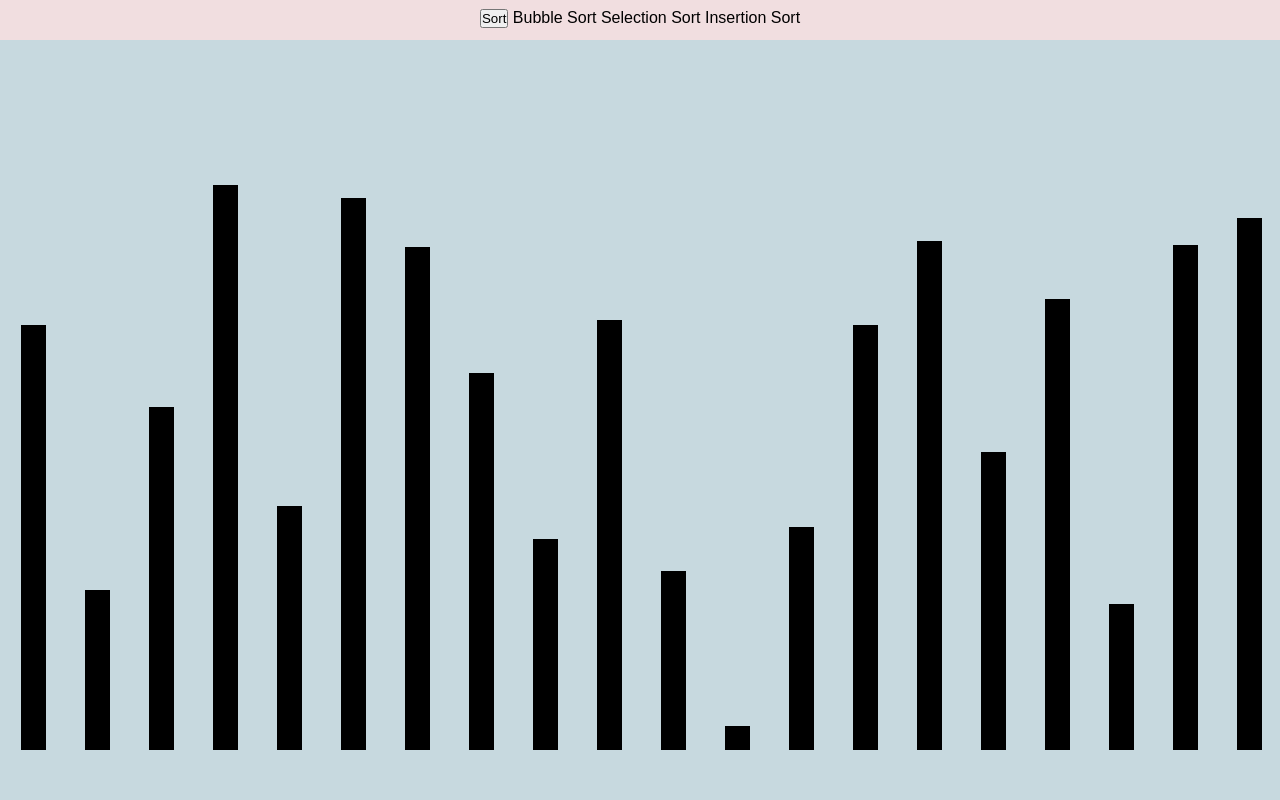
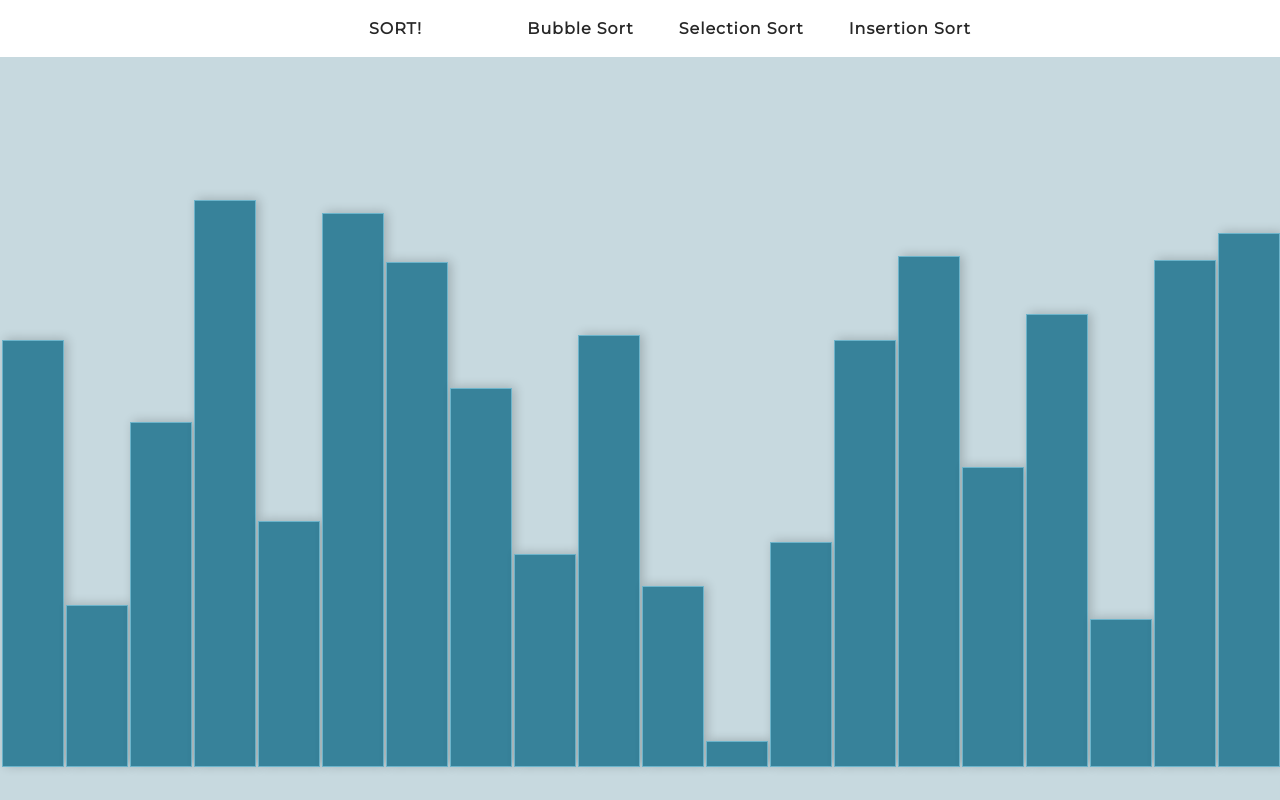
Before and after one commit to EmilS2019/visualized-sorting, a website: page index.html in a window 1280 px wide. Drawn offline with Linux system fonts and the light colour scheme.

Commit message:
Vastly improved visuals

```diff
--- a/css/sass.scss
+++ b/css/sass.scss
@@ -18,7 +18,7 @@ $colors:(
 * {
     padding: 0;
     margin: 0;
-    font-family: Arial, Helvetica, sans-serif;
+    font-family: Montserrat;
 }
 
 body{
@@ -26,27 +26,48 @@ body{
 }
 
 .selectedSortMethod{
-    color:red;
+    color:map-get($colors, Theme-2-hex);
 }
 
 #main-wrap{
 
     #options {
         width: 100%;
-        height:40px;
+        height:57px;
         margin: 0 auto;
         text-align: center;
         justify-content: center;
-        background-color: map-get($colors, Theme-5-hex );
+        // background-color: map-get($colors, Theme-5-hex );
+        background-color: white;
+        font-weight: bold;
+        color:rgb(39, 39, 39);
+        letter-spacing: 0.06em;
 
         .sortContainer{
-
             div, button{
-                margin-top:0.55em;
                 display:inline-block;
             }
+            .sortButton{
+                padding:19px 20px;
+                margin-top:-1px;
 
-            .sortButton{
+                &:hover{
+                    background:map-get($colors, Theme-4-hex);
+                    cursor: pointer;
+                }
+
+                &:active{
+                    background:darken(map-get($colors, Theme-4-hex), 10%);
+                }
+
+                &::selection{
+                    color:inherit
+                }
+            }
+
+            .sort{
+                padding: 20px 80px;
+                font-weight: 800;
 
             }
         }
@@ -55,16 +76,22 @@ body{
     .line-container {
         display: flex;
         flex-wrap: wrap;
+
         justify-content: space-around;
         min-height:710px;
 
         transform: rotate(180deg) scaleX(-1);
 
         .line {
-            width: 25px;
+            flex-grow:1;
+
+            min-width: 9px;
             height: 200px;
             color: transparent;
             margin-left:2px;
+            background:map-get($colors, Theme-2-hex);
+            border: solid 1.5px lighten(map-get($colors, Theme-2-hex), 20%);
+            box-shadow: 3px 1px 10px rgba(0,0,0,00.2);
         }
     }
 }
--- a/index.html
+++ b/index.html
@@ -8,12 +8,13 @@
     <!--<link rel="stylesheet" href="https://stackpath.bootstrapcdn.com/bootstrap/4.3.1/css/bootstrap.min.css" integrity="sha384-ggOyR0iXCbMQv3Xipma34MD+dH/1fQ784/j6cY/iJTQUOhcWr7x9JvoRxT2MZw1T" crossorigin="anonymous">-->
     <link rel="stylesheet" href="./css/sass.css" />
     <link rel="stylesheet" href="https://cdnjs.cloudflare.com/ajax/libs/font-awesome/5.10.2/css/all.css">
+    <link href='https://fonts.googleapis.com/css?family=Montserrat' rel='stylesheet'>
   </head>
   <body>
     <div id="main-wrap">
       <div id="options">
         <div class="sortContainer">
-          <button type="submit" id="submit-button">Sort</button>
+          <div class="sortButton sort" id="submit-button" style="">SORT!</div>
           <div class="sortButton" value="bubble">Bubble Sort</div>
           <div class="sortButton" value="selection">Selection Sort</div>
           <div class="sortButton" value="insertion">Insertion Sort</div>
--- a/index.js
+++ b/index.js
@@ -16,7 +16,7 @@ const init = arr => {
 
         let line = document.createElement("div");
         line.classList = "line";
-        line.style = `height:${height}px; order:${i}; background:black;`;
+        line.style = `height:${height}px; order:${i};`;
         line.id = `line-${i}`;
         document.getElementsByClassName("line-container")[0].appendChild(line);
   }
@@ -44,9 +44,11 @@ for (let i = 1; i < 4; i++) {
         chosenSortMethod = this.attributes.value.value;
     })
 }
-
+alreadyClicked = false;
 sortCont[0].addEventListener("click", function(e){
-    sortCont[0].setAttribute("disabled", true)
+    if (alreadyClicked === false){
+        alreadyClicked = true;
+        sortCont[0].style = "color:lightgrey;"
         switch(chosenSortMethod){
             case "bubble":
                 bubbleSort(newArray);
@@ -61,9 +63,14 @@ sortCont[0].addEventListener("click", function(e){
                 Vizualisation()
                 break;
             default:
+            alreadyClicked=false;
+            sortCont[0].style = ""
             sortCont[0].removeAttribute("disabled")
+        }
     }
 })
 
+
+
 randomArray()
 init(inputArray);
--- a/sortAlgo.js
+++ b/sortAlgo.js
@@ -48,3 +48,10 @@ const insertionSort = arr =>{
     }
     return arrInt
 }
+
+const mergeSort = arr =>{
+    let arrInt = []
+    arr.forEach(line => arrInt.push(line.height));
+
+    return arrInt
+}
```
Also changed, not shown: css/sass.css, 1 other file. Lines whose indentation alone changed are shown as unchanged.
